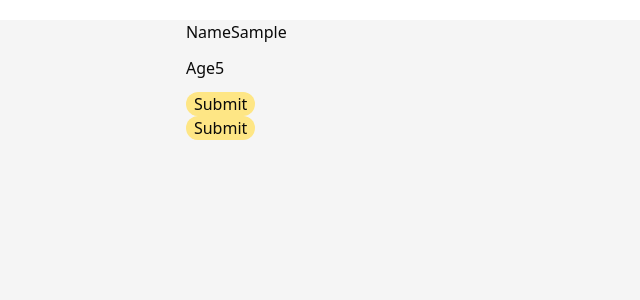
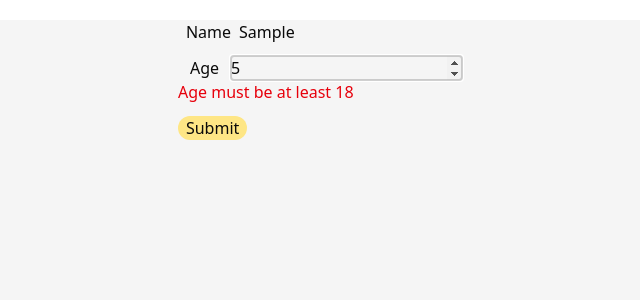
Before and after one commit to hassen396/typescript-react, a React (Vite) app: page / in a window 1280 px wide. Both pictures are taken after typing "Sample", "5" into the empty fields and a click on the button "Submit". Shown: the top 300 px of the page, without its empty margins (316-956 px from the left). Built offline with nearby package versions, Linux system fonts and the light colour scheme.

Commit message:
refactore(Form): update form to use react-hook-form

```diff
--- a/src/Components/Form.tsx
+++ b/src/Components/Form.tsx
@@ -1,40 +1,60 @@
-import { useRef, type FormEvent } from "react";
+import { useForm, type FieldValues } from "react-hook-form";
 
+interface formData {
+  name: string;
+  age: number;
+}
 const Form = () => {
-  const nameRef = useRef<HTMLInputElement>(null);
-  const ageRef = useRef<HTMLInputElement>(null);
-  const person = { name: "", age: 0 };
-  console.log(person)
+  const {
+    register,
+    handleSubmit,
+    formState: { errors },
+  } = useForm<formData>();
 
-  const handleSubmit = (event: FormEvent) => {
-    event.preventDefault();
-    if (nameRef.current !== null && ageRef.current !== null) {
-
-      person.name = nameRef.current.value;
-      person.age = parseInt(ageRef.current.value);
-      console.log(person.age, 'age')
-    }
-    console.log(person)
+  const onSubmit = (data: FieldValues) => {
+    console.log(data);
   };
   return (
-    <form onSubmit={handleSubmit} onReset={() => console.log("resseted")}>
+    <form onSubmit={handleSubmit(onSubmit)}>
       <div className="mb-3">
-        <label htmlFor="name" className="">
+        <label htmlFor="name" className="m-2">
           Name
         </label>
-        <input ref={nameRef} id="name" type="text" className="" />
+        <input
+          {...register("name", { minLength: 3, required: true })}
+          id="name"
+          type="text"
+          className=""
+        />
+        {errors.name?.type === "required" && (
+          <p className="text-destructive">Name is required</p>
+        )}
+        {errors.name?.type === "minLength" && (
+          <p className="text-destructive">
+            Name must be at least 3 charachters
+          </p>
+        )}
       </div>
 
       <div className="mb-3">
-        <label htmlFor="age" className="">
+        <label htmlFor="age" className="m-3">
           Age
         </label>
-        <input ref={ageRef} id="age" type="number" className="" />
+        <input
+          {...register("age", { required: true, min: 18, max: 100 })}
+          id="age"
+          type="number"
+          className=""
+        />
+        {errors.age?.type === "required" && (
+          <p className="text-destructive">age is required</p>
+        )}
+        {errors.age?.type === "min" && (
+          <p className="text-destructive">Age must be at least 18</p>
+        )}
       </div>
+
       <button className="bg-amber-200 px-2 rounded-xl block" type="submit">
-        Submit
-      </button>
-      <button className="bg-amber-200 px-2 rounded-xl block" type="reset">
         Submit
       </button>
     </form>
```
